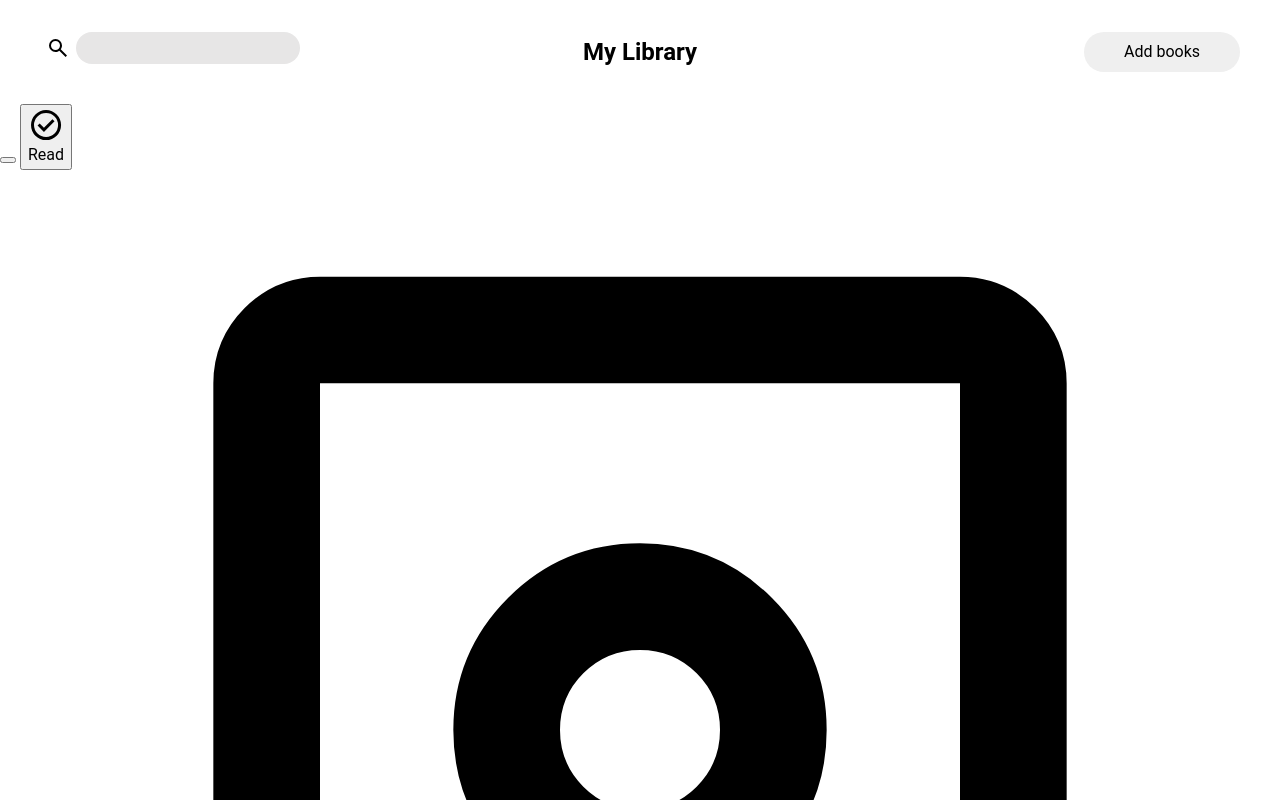
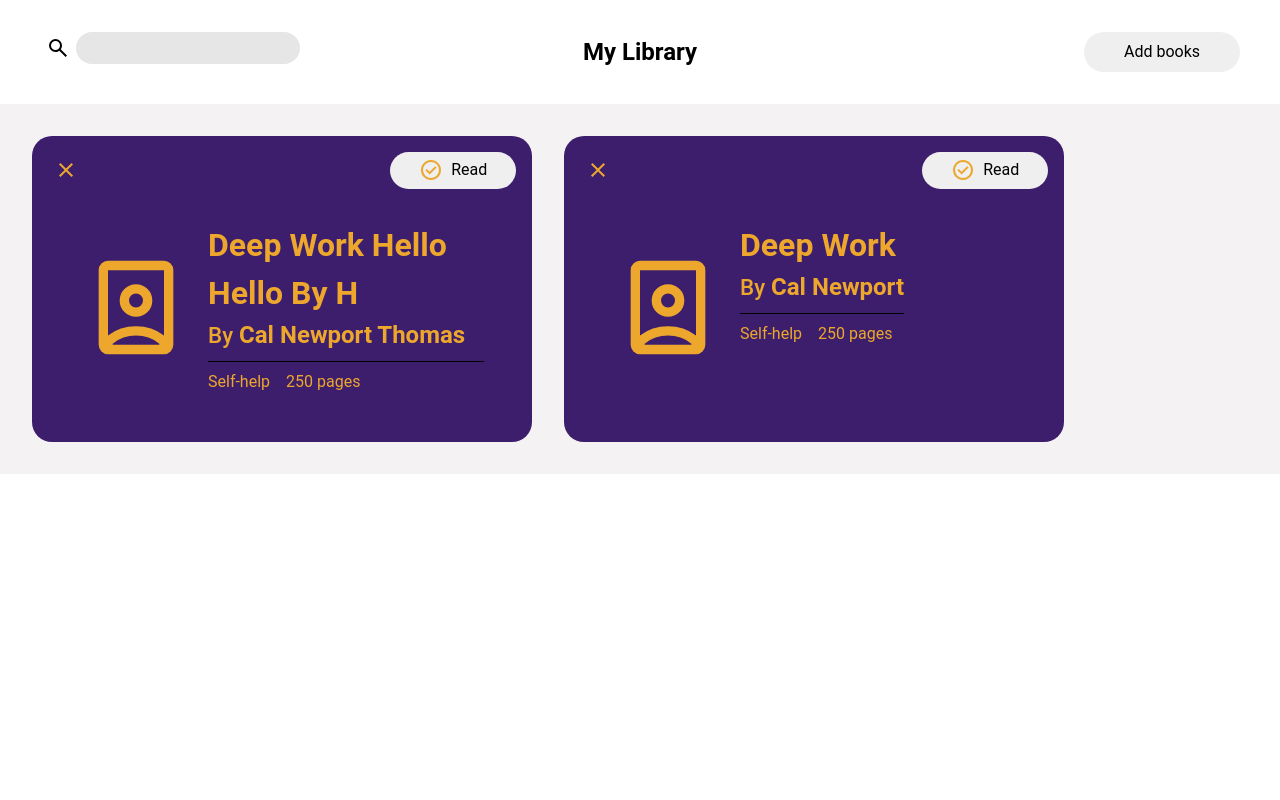
Before and after one commit to ALindmae/Library-project-odin, a plain HTML site: page index.html in a window 1280 px wide. Shown: the top 800 px of the page. Drawn offline with Linux system fonts and the light colour scheme.

Commit message:
Add initial main-content card styles

```diff
--- a/index.html
+++ b/index.html
@@ -29,11 +29,33 @@
                     </button>
                     <button class="read-button">
                         <svg xmlns="http://www.w3.org/2000/svg" class="read-icon" viewBox="0 -960 960 960"><path d="m424-296 282-282-56-56-226 226-114-114-56 56 170 170Zm56 216q-83 0-156-31.5T197-197q-54-54-85.5-127T80-480q0-83 31.5-156T197-763q54-54 127-85.5T480-880q83 0 156 31.5T763-763q54 54 85.5 127T880-480q0 83-31.5 156T763-197q-54 54-127 85.5T480-80Zm0-80q134 0 227-93t93-227q0-134-93-227t-227-93q-134 0-227 93t-93 227q0 134 93 227t227 93Zm0-320Z"/></svg>
-                        Read
+                        <span class="button-text"> Read </span>
                     </button>
                 </div>
                 <div class="card-content">
-                    <svg class="genre icon" id="biography" xmlns="http://www.w3.org/2000/svg" viewBox="0 -960 960 960"><path d="M480-240q-56 0-107 17.5T280-170v10h400v-10q-42-35-93-52.5T480-240Zm0-80q69 0 129 21t111 59v-560H240v560q51-38 111-59t129-21Zm0-160q-25 0-42.5-17.5T420-540q0-25 17.5-42.5T480-600q25 0 42.5 17.5T540-540q0 25-17.5 42.5T480-480ZM240-80q-33 0-56.5-23.5T160-160v-640q0-33 23.5-56.5T240-880h480q33 0 56.5 23.5T800-800v640q0 33-23.5 56.5T720-80H240Zm240-320q58 0 99-41t41-99q0-58-41-99t-99-41q-58 0-99 41t-41 99q0 58 41 99t99 41Zm0-140Z"/></svg>
+                    <svg class="genre icon" xmlns="http://www.w3.org/2000/svg" viewBox="0 -960 960 960"><path d="M480-240q-56 0-107 17.5T280-170v10h400v-10q-42-35-93-52.5T480-240Zm0-80q69 0 129 21t111 59v-560H240v560q51-38 111-59t129-21Zm0-160q-25 0-42.5-17.5T420-540q0-25 17.5-42.5T480-600q25 0 42.5 17.5T540-540q0 25-17.5 42.5T480-480ZM240-80q-33 0-56.5-23.5T160-160v-640q0-33 23.5-56.5T240-880h480q33 0 56.5 23.5T800-800v640q0 33-23.5 56.5T720-80H240Zm240-320q58 0 99-41t41-99q0-58-41-99t-99-41q-58 0-99 41t-41 99q0 58 41 99t99 41Zm0-140Z"/></svg>
+                    <div class="card-info">
+                        <p class="book-title"> Deep Work Hello Hello By H </p>
+                        <p class="book-author"> <span>By</span> Cal Newport Thomas </p>
+                        <div class="book-info">
+                            <p class="book-genre"> Self-help </p>
+                            <p class="book-pages"> 250 <span>pages</span></p>
+                        </div>
+                    </div>
+                </div>
+            </div>
+                        <div class="card">
+                <div class="card-controls">
+                    <button class="delete-book">
+                        <svg xmlns="http://www.w3.org/2000/svg" class="delete-icon" viewBox="0 -960 960 960"><path d="m256-200-56-56 224-224-224-224 56-56 224 224 224-224 56 56-224 224 224 224-56 56-224-224-224 224Z"/></svg>
+                    </button>
+                    <button class="read-button">
+                        <svg xmlns="http://www.w3.org/2000/svg" class="read-icon" viewBox="0 -960 960 960"><path d="m424-296 282-282-56-56-226 226-114-114-56 56 170 170Zm56 216q-83 0-156-31.5T197-197q-54-54-85.5-127T80-480q0-83 31.5-156T197-763q54-54 127-85.5T480-880q83 0 156 31.5T763-763q54 54 85.5 127T880-480q0 83-31.5 156T763-197q-54 54-127 85.5T480-80Zm0-80q134 0 227-93t93-227q0-134-93-227t-227-93q-134 0-227 93t-93 227q0 134 93 227t227 93Zm0-320Z"/></svg>
+                        <span class="button-text"> Read </span>
+                    </button>
+                </div>
+                <div class="card-content">
+                    <svg class="genre icon" xmlns="http://www.w3.org/2000/svg" viewBox="0 -960 960 960"><path d="M480-240q-56 0-107 17.5T280-170v10h400v-10q-42-35-93-52.5T480-240Zm0-80q69 0 129 21t111 59v-560H240v560q51-38 111-59t129-21Zm0-160q-25 0-42.5-17.5T420-540q0-25 17.5-42.5T480-600q25 0 42.5 17.5T540-540q0 25-17.5 42.5T480-480ZM240-80q-33 0-56.5-23.5T160-160v-640q0-33 23.5-56.5T240-880h480q33 0 56.5 23.5T800-800v640q0 33-23.5 56.5T720-80H240Zm240-320q58 0 99-41t41-99q0-58-41-99t-99-41q-58 0-99 41t-41 99q0 58 41 99t99 41Zm0-140Z"/></svg>
                     <div class="card-info">
                         <p class="book-title"> Deep Work </p>
                         <p class="book-author"> <span>By</span> Cal Newport </p>
--- a/styles.css
+++ b/styles.css
@@ -104,3 +104,105 @@
     border-radius: 25px;
     border: none;
 }
+
+
+/* Main content */
+
+.main-content {
+    display: grid;
+    grid-template-columns: repeat( auto-fit, minmax(150px, 500px));
+    gap: 2rem;
+
+    padding: 2rem;
+    background-color: rgb(244, 242, 242);
+}
+
+.card {
+    display: grid;
+    grid-template-rows: auto 1fr;
+
+    padding: 1rem;
+    background-color: #3D1E6D;
+    border-radius: 20px;
+    max-height: 450px;
+}
+
+.card-controls {
+    display: flex;
+    justify-content: space-between;
+
+}
+
+.delete-book {
+
+    background-color: transparent;
+    border: none;
+}
+
+.delete-icon {
+    width: 1.5rem;
+    fill: #ECA72C;
+}
+
+.read-button {
+    display: flex;
+    align-items: center;
+    gap: 0.5rem;
+
+    padding: 0.4rem 1.8rem;
+    border-radius: 25px;
+    border: none;
+    fill: #ECA72C;
+
+}
+
+.read-icon {
+    width: 1.5rem;
+}
+
+.button-text{
+}
+
+.card-content{
+    display: flex;
+    gap: 1rem;
+
+    padding: 2rem;
+    color: #ECA72C;
+
+}
+
+.genre.icon {
+    width: 7rem;
+    fill:#ECA72C;
+    flex-shrink: 0;
+}
+
+.book-title {
+    /* font-size: 32px; */
+    font-size: clamp(1.4rem, 1.5vw + 0.8rem, 2.1rem);
+    font-weight: bold;
+}
+
+.book-author {
+    /* font-size: 24px; */
+    font-size: clamp(1.1rem, 1vw + 0.7rem, 1.6rem);
+    font-weight: bold;
+    margin-bottom: 0.5rem;
+}
+
+
+.book-author span {
+    font-size: clamp(1.0rem, 1vw + 0.6rem, 1.4rem);
+    font-weight: 500;
+}
+
+.book-info {
+    display: flex;
+    gap: 1rem;
+
+    margin-top: 0.5rem;
+    border-top: 0.5px solid black;
+
+    padding-top: 0.5rem;
+}
```
